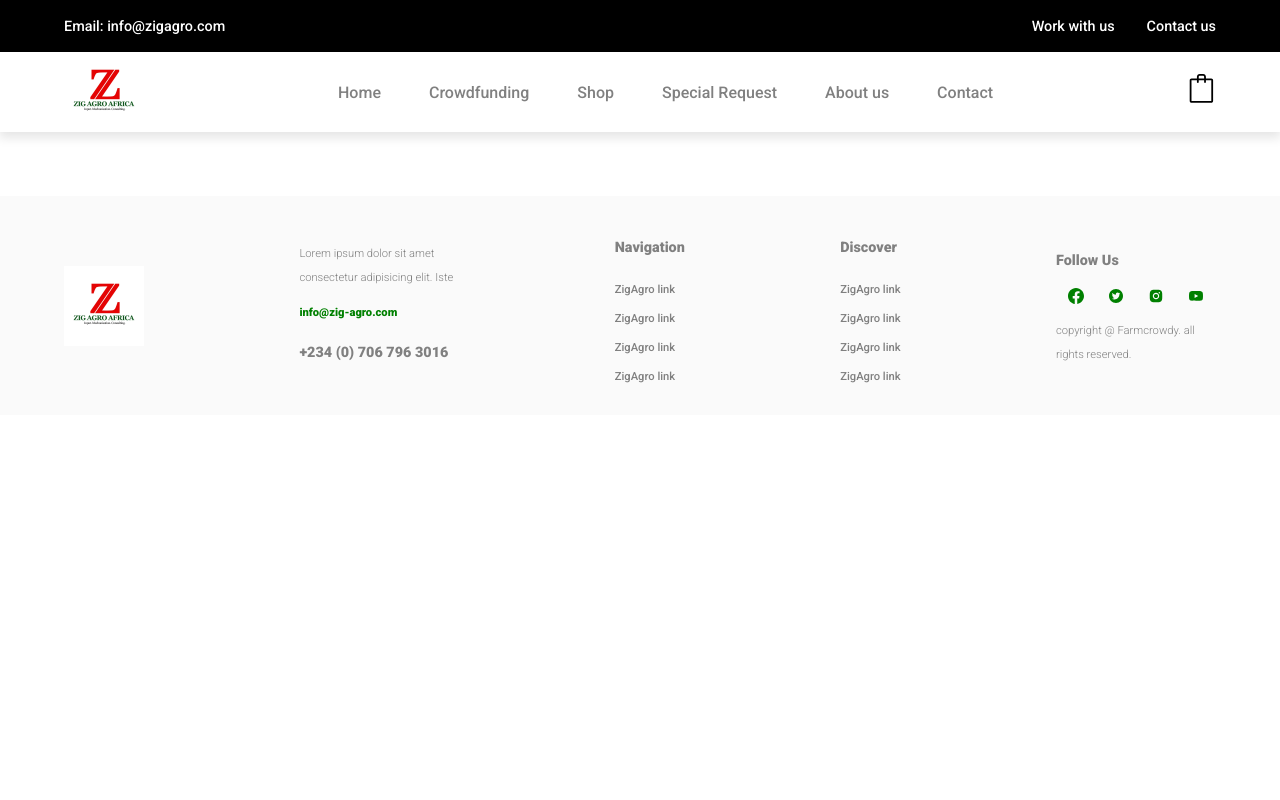
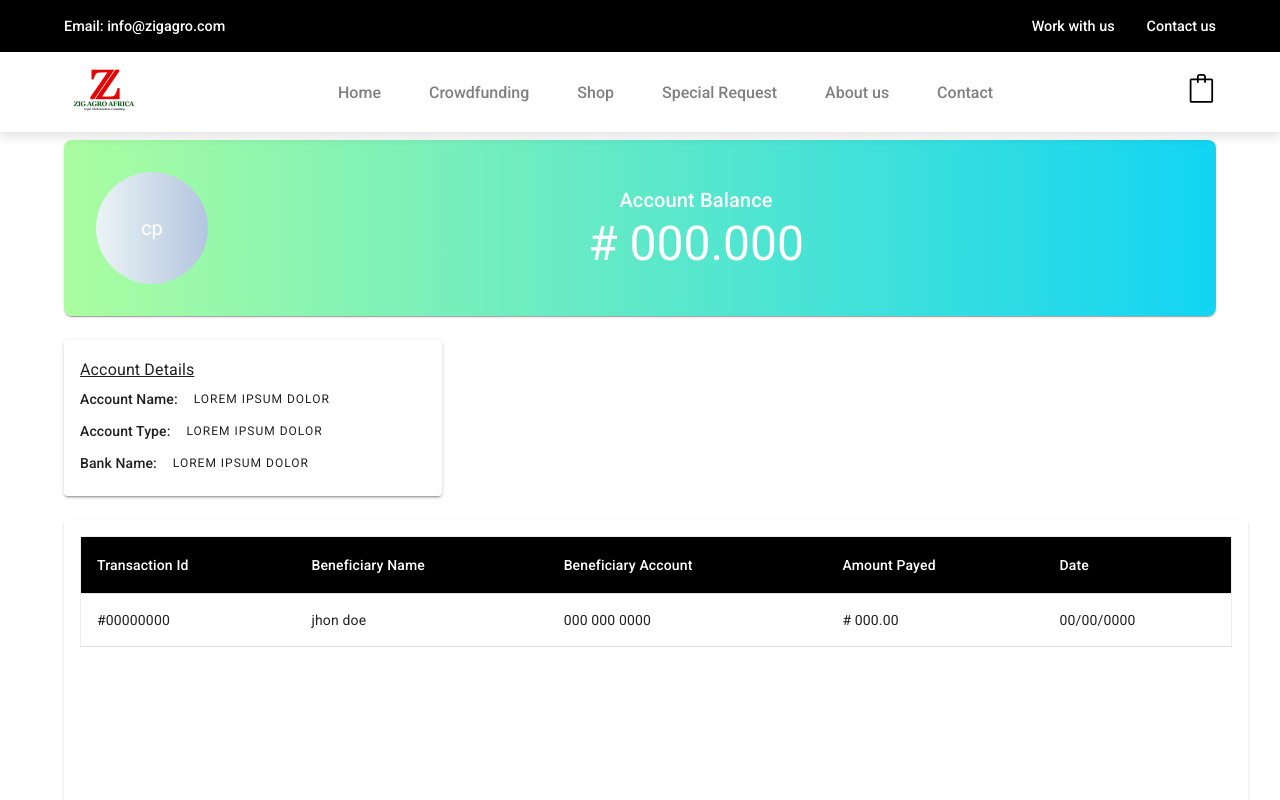
Before and after one commit to Lawren10/zig_agro_project, a React (Create React App) app: page /account in a window 1280 px wide. Shown: the top 800 px of the page. Built offline with nearby package versions, Linux system fonts and the light colour scheme.

Commit message:
started with the accounts pages

```diff
--- a/package.json
+++ b/package.json
@@ -3,6 +3,10 @@
   "version": "0.1.0",
   "private": true,
   "dependencies": {
+    "@emotion/react": "^11.10.6",
+    "@emotion/styled": "^11.10.6",
+    "@mui/material": "^5.11.15",
+    "@mui/styled-engine-sc": "^5.11.11",
     "@testing-library/jest-dom": "^5.16.5",
     "@testing-library/react": "^13.4.0",
     "@testing-library/user-event": "^13.5.0",
@@ -11,7 +15,7 @@
     "react-icons": "^4.8.0",
     "react-router-dom": "^6.8.2",
     "react-scripts": "5.0.1",
-    "styled-components": "^5.3.8",
+    "styled-components": "^5.3.9",
     "web-vitals": "^2.1.4"
   },
   "scripts": {
--- a/src/App.js
+++ b/src/App.js
@@ -7,6 +7,7 @@ import CrowdFoundingPage from "./pages/crowdFundingPage/CrowdFounding";
 import ProductDetailPage from "./pages/productDetailPage/ProductDetail";
 import CartPage from "./pages/cartPage/CartPage";
 import LoginPage from "./pages/loginPage/LoginPage";
+import Accounts from "./pages/paymentPage/Accounts";
 function App() {
   return (
     <>
@@ -18,6 +19,7 @@ function App() {
         <Route path="/productdetail" element={<ProductDetailPage />} />
         <Route path="/cart" element={<CartPage />} />
         <Route path="/login" element={<LoginPage />} />
+        <Route path="/account" element={<Accounts />} />
       </Routes>
       <Footer />
     </>
--- /dev/null
+++ b/src/pages/paymentPage/Accounts.jsx
@@ -0,0 +1,106 @@
+import React from "react";
+import { SectionBody } from "../../styledComponents/globalComponents";
+import {
+  Stack,
+  Typography,
+  TableContainer,
+  Table,
+  TableHead,
+  TableBody,
+  TableRow,
+  TableCell,
+} from "@mui/material";
+import {
+  AccountTopContainer,
+  AccountAvatar,
+  AccountTopDetail,
+  AccountMainDetailContainer,
+  AccountTransactionContainer,
+} from "./paymentStyles";
+
+const Accounts = () => {
+  return (
+    <>
+      <SectionBody>
+        <Stack>
+          <AccountTopContainer elevation={1}>
+            <Stack
+              direction={"row"}
+              alignItems={"center"}
+              justifyContent={"start"}
+              height={"100%"}
+              padding={"0rem 2rem"}
+            >
+              <AccountAvatar>cp</AccountAvatar>
+              <AccountTopDetail>
+                <Typography variant="h6">Account Balance</Typography>
+                <Typography variant="h3"># 000.000</Typography>
+              </AccountTopDetail>
+            </Stack>
+          </AccountTopContainer>
+
+          <AccountMainDetailContainer elevation={2}>
+            <Typography
+              variant="subtitle1"
+              sx={{ textDecoration: "underline" }}
+            >
+              Account Details
+            </Typography>
+            <Stack direction={"row"} spacing={2} alignItems={"center"}>
+              <Typography variant="subtitle2">Account Name:</Typography>
+              <Typography variant="overline">Lorem ipsum dolor</Typography>
+            </Stack>
+
+            <Stack direction={"row"} spacing={2} alignItems={"center"}>
+              <Typography variant="subtitle2">Account Type:</Typography>
+              <Typography variant="overline">Lorem ipsum dolor</Typography>
+            </Stack>
+
+            <Stack direction={"row"} spacing={2} alignItems={"center"}>
+              <Typography variant="subtitle2">Bank Name:</Typography>
+              <Typography variant="overline">Lorem ipsum dolor</Typography>
+            </Stack>
+          </AccountMainDetailContainer>
+
+          <AccountTransactionContainer>
+            <TableContainer>
+              <Table sx={{ borderRadius: ".5rem", border: "1px solid #eee" }}>
+                <TableHead
+                  sx={{
+                    backgroundColor: "black",
+                  }}
+                >
+                  <TableRow>
+                    <TableCell sx={{ color: "white" }}>
+                      Transaction Id
+                    </TableCell>
+                    <TableCell sx={{ color: "white" }}>
+                      Beneficiary Name
+                    </TableCell>
+                    <TableCell sx={{ color: "white" }}>
+                      Beneficiary Account
+                    </TableCell>
+                    <TableCell sx={{ color: "white" }}>Amount Payed</TableCell>
+                    <TableCell sx={{ color: "white" }}>Date</TableCell>
+                  </TableRow>
+                </TableHead>
+
+                <TableBody>
+                  <TableRow>
+                    <TableCell>#00000000</TableCell>
+                    <TableCell>jhon doe</TableCell>
+                    <TableCell>000 000 0000</TableCell>
+                    <TableCell># 000.00</TableCell>
+                    <TableCell>00/00/0000</TableCell>
+                  </TableRow>
+                </TableBody>
+              </Table>
+            </TableContainer>
+          </AccountTransactionContainer>
+        </Stack>
+      </SectionBody>
+    </>
+  );
+};
+
+export default Accounts;
--- /dev/null
+++ b/src/pages/paymentPage/paymentStyles.js
@@ -0,0 +1,44 @@
+import { styled } from "@mui/material/styles";
+
+import { Paper, Avatar, Box } from "@mui/material";
+
+export const AccountTopContainer = styled(Paper)`
+  width: 100%;
+  height: 10rem;
+  border-radius: 0.5rem;
+  padding: 0.5rem 0;
+  background: linear-gradient(
+    90deg,
+    hsla(113, 96%, 81%, 1) 0%,
+    hsla(188, 90%, 51%, 1) 100%
+  ); ;
+`;
+
+export const AccountAvatar = styled(Avatar)`
+  width: 7rem;
+  height: 7rem;
+  background: linear-gradient(
+    90deg,
+    hsla(186, 33%, 94%, 1) 0%,
+    hsla(216, 41%, 79%, 1) 100%
+  );
+`;
+
+export const AccountTopDetail = styled(Box)`
+  text-align: center;
+  color: white;
+  width: 100%;
+`;
+
+export const AccountMainDetailContainer = styled(Paper)`
+  width: 30%;
+  padding: 1rem;
+  margin-top: 1.5rem;
+`;
+
+export const AccountTransactionContainer = styled(Paper)`
+  width: 100%;
+  height: 50vh;
+  padding: 1rem;
+  margin-top: 1.5rem;
+`;
```
Also changed, not shown: 1 other file (tests, documents, lock files or other folders).
